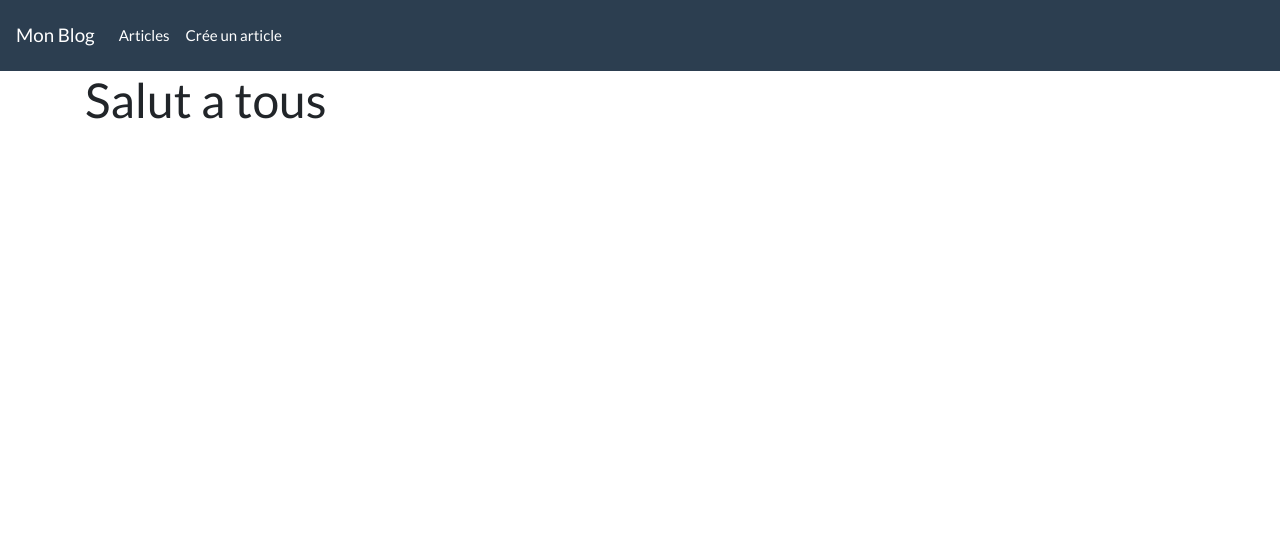
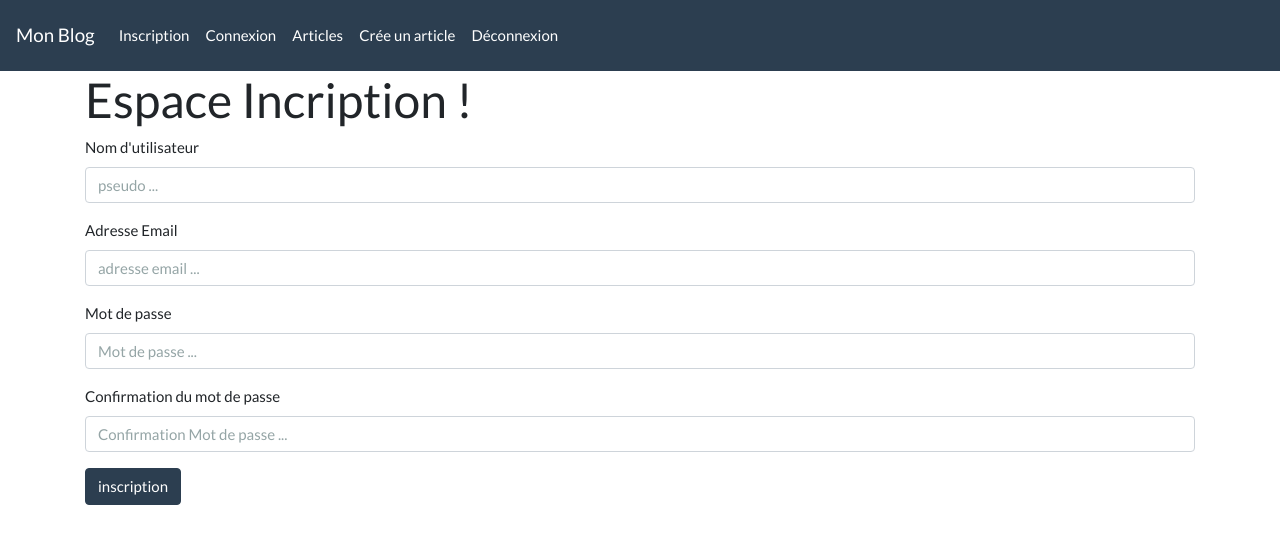
Before and after one commit to james59440/blog2, a Symfony app: template skeleton/templates/security/registration.html.twig in a window 1280 px wide. Shown: the top 544 px of the page. Run offline with Twig, Linux system fonts and the light colour scheme; the template is opened without the code that fills it, so the values that code supplies are empty; form fields are guessed from the names that the template uses; some libraries are stand-ins or nearby versions.

Commit message:
connect/deco

```diff
--- a/skeleton/src/DataFixtures/ArticleFixtures.php
+++ b/skeleton/src/DataFixtures/ArticleFixtures.php
@@ -13,7 +13,7 @@ class ArticleFixtures extends Fixture
 {
     public function load(ObjectManager $manager)
     {
-        $faker = \Faker\Factory::create('fr_FR');
+        $faker = \Faker\Factory::create(('fr_FR'));
 
         for($i=1; $i <= 3; $i++){
             $category = new Category();
--- a/skeleton/src/Form/RegistrationType.php
+++ b/skeleton/src/Form/RegistrationType.php
@@ -4,6 +4,7 @@ namespace App\Form;
 
 use App\Entity\User;
 use Symfony\Component\Form\AbstractType;
+use Symfony\Component\Form\Extension\Core\Type\PasswordType;
 use Symfony\Component\Form\FormBuilderInterface;
 use Symfony\Component\OptionsResolver\OptionsResolver;
 
@@ -14,8 +15,8 @@ class RegistrationType extends AbstractType
         $builder
             ->add('email')
             ->add('username')
-            ->add('password')
-            ->add('confirm_password')
+            ->add('password', PasswordType::class)
+            ->add('confirm_password', PasswordType::class)
         ;
     }
 
--- a/skeleton/templates/base.html.twig
+++ b/skeleton/templates/base.html.twig
@@ -16,17 +16,33 @@
 
     <div class="collapse navbar-collapse" id="navbarColor01">
         <ul class="navbar-nav mr-auto">
+
+            <li class="nav-item">
+                <a class="nav-link" href="{{ path('security_registration') }}">Inscription</a>
+            </li>
+
+            <li class="nav-item">
+                <a class="nav-link" href="{{ path('security_login') }}">Connexion</a>
+            </li>
+
             <li class="nav-item ">
                 <a class="nav-link" href="{{ path('blog') }}">Articles </a>
             </li>
             <li class="nav-item">
                 <a class="nav-link" href="{{ path('blog_create') }}">Crée un article</a>
             </li>
+
+            <li class="nav-item">
+                <a class="nav-link" href="{{ path('security_logout') }}">Déconnexion</a>
+            </li>
+
         </ul>
     </div>
 </nav>
 
 <div class="container">
+
+
 
     {% block body %}{% endblock %}
 
--- a/skeleton/templates/security/registration.html.twig
+++ b/skeleton/templates/security/registration.html.twig
@@ -2,6 +2,16 @@
 
 {% block body %}
 
-    <h1>Salut a tous</h1>
+    <h1>Espace Incription !</h1>
+
+    {{ form_start(form) }}
+
+    {{ form_row(form.username, {'label' : "Nom d'\utilisateur" , 'attr' : {'placeholder' : "pseudo ..."}} ) }}
+    {{ form_row(form.email, {'label' : "Adresse Email" ,'attr' : {'placeholder' : "adresse email ..."}} ) }}
+    {{ form_row(form.password , {'label' : "Mot de passe" ,'attr' : {'placeholder' : "Mot de passe ..."}} ) }}
+    {{ form_row(form.confirm_password, {'label' : "Confirmation du mot de passe" ,'attr' : {'placeholder' : "Confirmation Mot de passe ..."}} ) }}
+
+    <button type="submit" class="btn btn-primary" >inscription</button>
+    {{ form_end(form) }}
 
 {% endblock %}
```
Also changed, not shown: skeleton/composer.json (+6 -3 lines), skeleton/src/Controller/SecurityController.php (+33 -2 lines), skeleton/src/Entity/User.php (+30 -1 lines), skeleton/templates/security/login.html.twig (added, +22 -0 lines), 5 other files.
